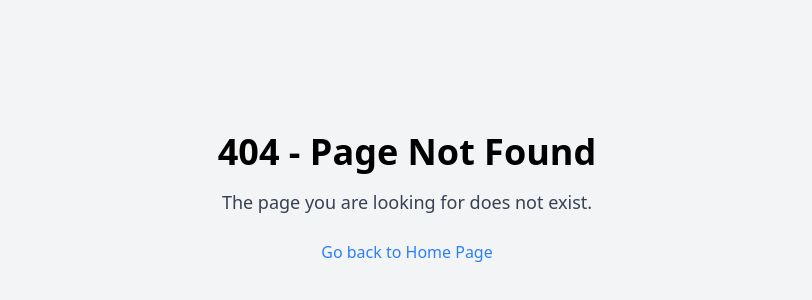
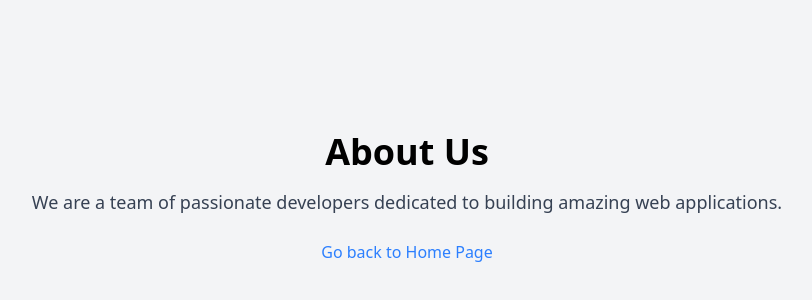
Before and after one commit to AzimAminz/xtraordinary-test, a React (Vite) app: page /about in a window 1280 px wide. Before the commit this address had no page. Shown: the part 202-502 px from the top of the page, without its empty margins (233-1045 px from the left). Built offline with nearby package versions, Linux system fonts and the light colour scheme.

Commit message:
test about page

```diff
--- a/src/App.jsx
+++ b/src/App.jsx
@@ -2,6 +2,7 @@ import { useState } from 'react'
 import { BrowserRouter, Routes, Route, Link } from "react-router-dom";
 import Home from './pages/Home.jsx'
 import NotFound from './pages/NotFound.jsx';
+import About from './pages/About.jsx';
 
 function App() {
   const [count, setCount] = useState(0)
@@ -10,6 +11,7 @@ function App() {
     <BrowserRouter>
         <Routes>
           <Route path="/" element={<Home />} />
+          <Route path='/about'  element={<About/>}/>
           <Route path="*" element={<NotFound />} />
         </Routes>
     </BrowserRouter>
--- /dev/null
+++ b/src/pages/About.jsx
@@ -0,0 +1,16 @@
+import React from "react";
+
+function About() {
+  return (
+    <div className="flex flex-col items-center justify-center min-h-screen bg-gray-100">
+      <h1 className="text-4xl font-bold mb-4">About Us</h1>
+      <p className="text-lg text-gray-700 mb-6">
+        We are a team of passionate developers dedicated to building amazing web applications.
+      </p>
+      <a href="/" className="text-blue-500 hover:underline">
+        Go back to Home Page
+      </a>
+    </div>
+  );
+}
+export default About;
```
